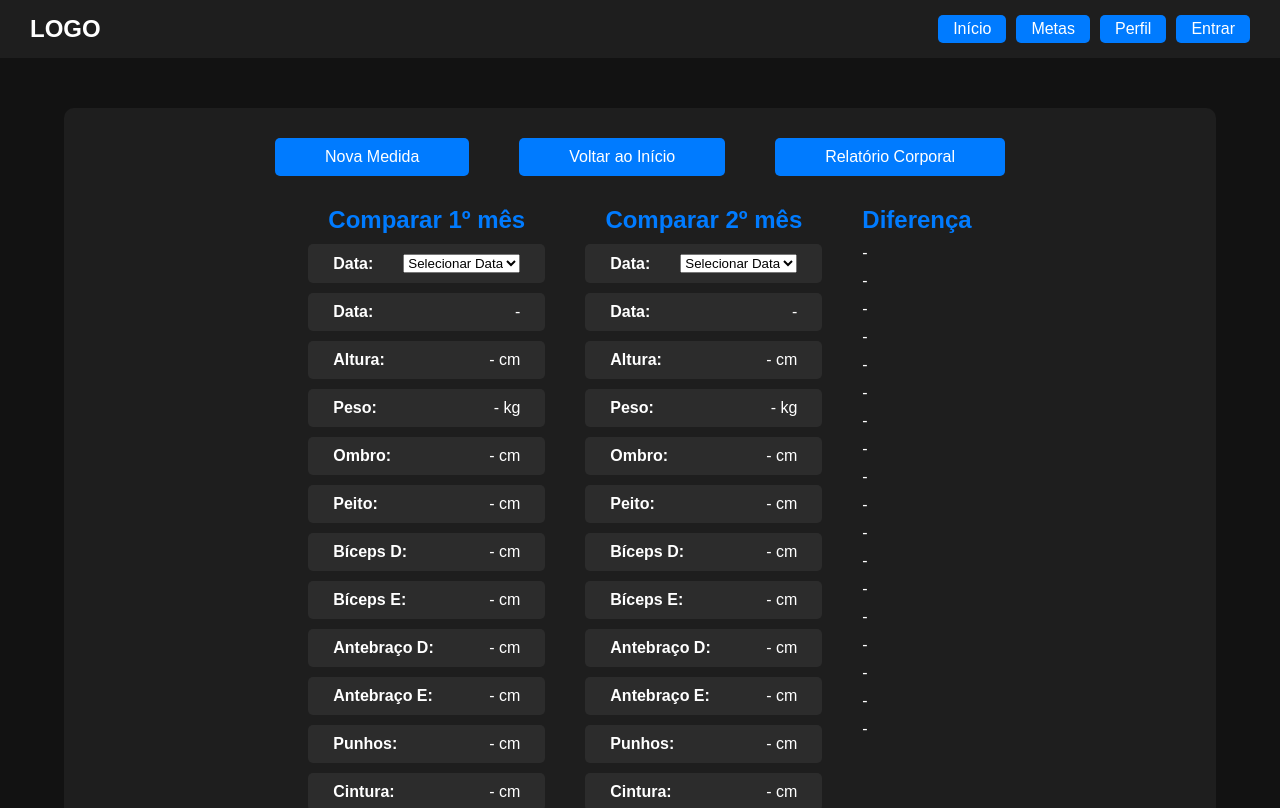
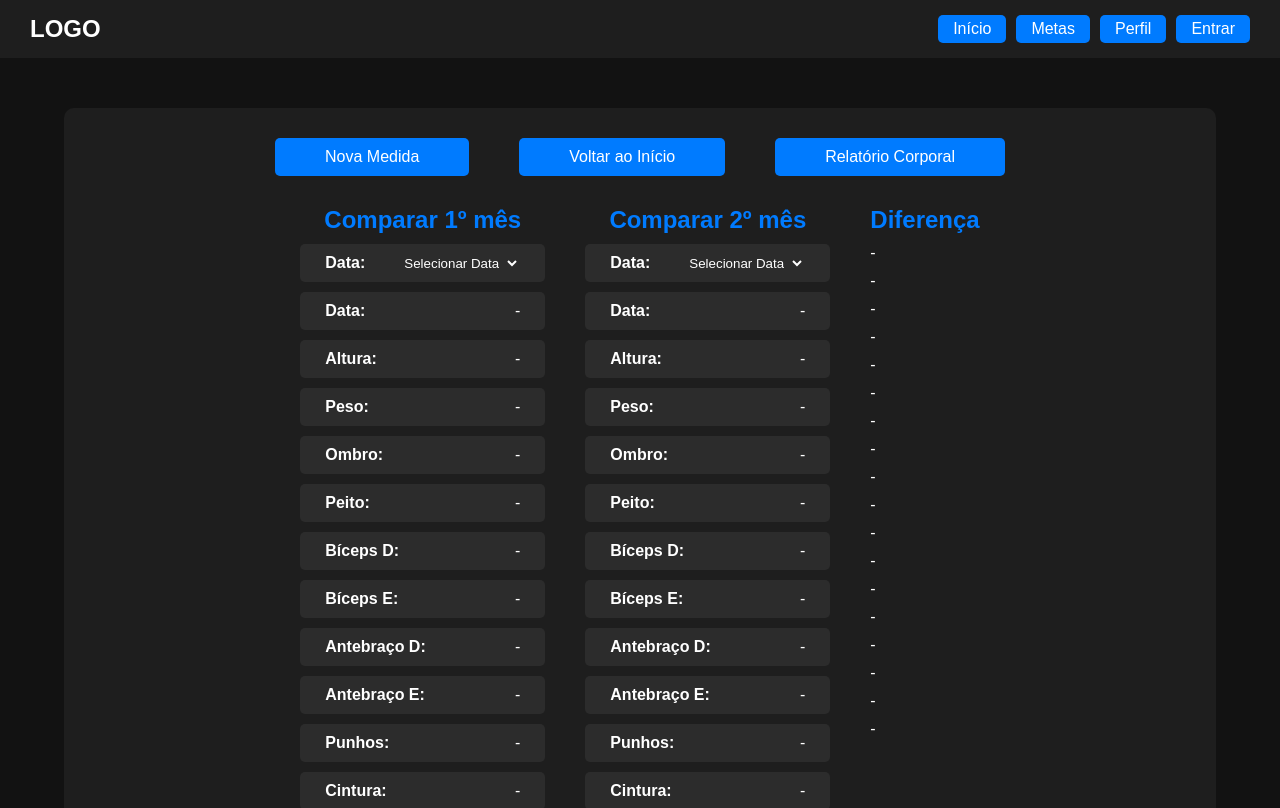
Before and after one commit to Dougl4sAL/MedidasGym, a React (Vite) app in the folder medidas-gym/: page /historico in a window 1280 px wide. Shown: the top 808 px of the page. Built offline with nearby package versions, Linux system fonts and the light colour scheme.

Commit message:
Melhorias na HistoricoPage

```diff
--- a/medidas-gym/src/components/Historico.jsx
+++ b/medidas-gym/src/components/Historico.jsx
@@ -14,12 +14,23 @@ const NOME_MEDIDAS = [
 ]
 
 // Componente para exibir cada linha de medida
-const GymMedidas = ({ nomeMedida, medida = '-', unidade = '' }) => (
-  <div className="medida-item">
-    <label>{nomeMedida}:</label>
-    <span>{medida}{unidade}</span>
-  </div>
-)
+const GymMedidas = ({ nomeMedida, medida = '-', unidade = '' }) => {
+  if (medida === '-') {
+    return (
+      <div className="medida-item">
+        <label>{nomeMedida}:</label>
+        <span>{medida}</span>
+      </div>
+    );
+  } else {
+    return (
+      <div className="medida-item">
+        <label>{nomeMedida}:</label>
+        <span>{medida}{unidade}</span>
+      </div>
+    );
+  }
+};
 
 // Componente para exibir cada linha de evolução
 const GymEvolucao = ({ medida = '-' }) => (
--- a/medidas-gym/src/styles/App.css
+++ b/medidas-gym/src/styles/App.css
@@ -31,15 +31,3 @@ h2 {
     gap: 10px;
     max-width: 600px;
 }
-
-select[id^="select-data-"] {
-    background-color: var(--cor-fundo-medio);
-    color: var(--cor-texto);
-    border: none;
-    padding: 0 5px;
-}
-
-select[id^="select-data-"] option {
-    background-color: var(--cor-fundo-medio);
-    color: var(--cor-texto); /* Para ajustar a cor do texto */
-}
--- a/medidas-gym/src/styles/Medidas.css
+++ b/medidas-gym/src/styles/Medidas.css
@@ -18,3 +18,16 @@
     border-radius: 5px;
     color: var(--cor-texto);
 }
+
+select {
+    background-color: var(--cor-fundo-medio);
+    border-color: var(--cor-fundo);
+    color: var(--cor-texto);
+    border: none;
+    padding: 0 5px;
+}
+
+select option {
+    background-color: var(--cor-fundo-medio);
+    color: var(--cor-texto); /* Para ajustar a cor do texto */
+}
```
